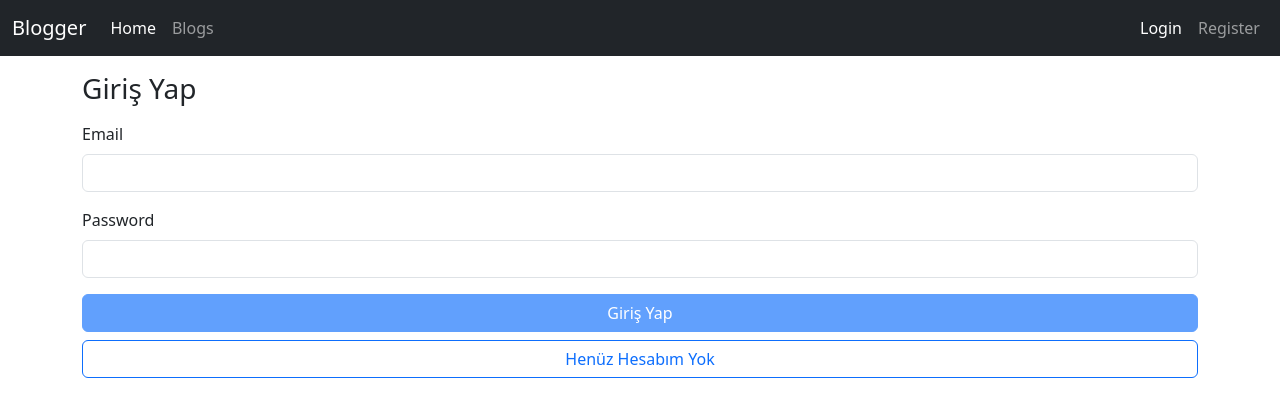
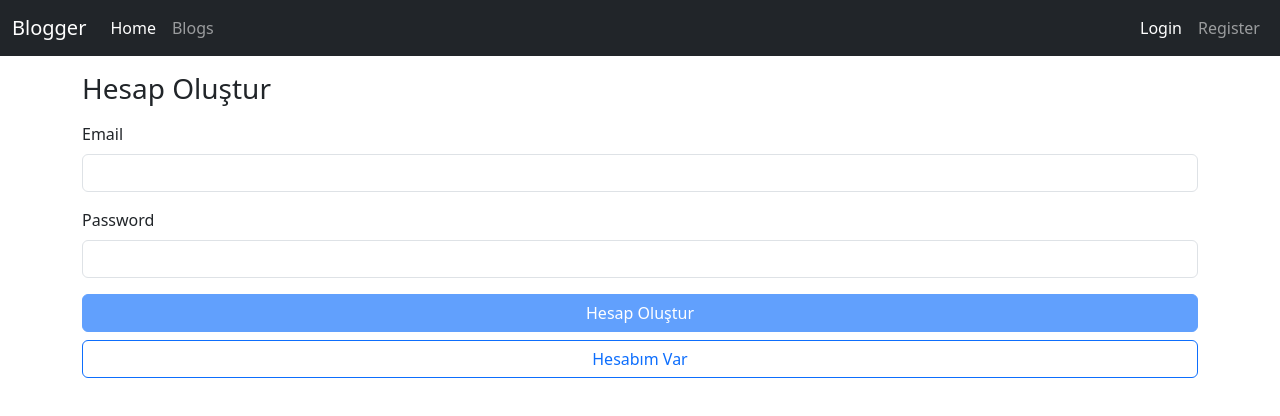
Before and after one commit to umutozkrds/Blogger-Web-Site, an Angular app: page /auth in a window 1280 px wide. Shown: the top 416 px of the page. Built offline with nearby package versions, Linux system fonts and the light colour scheme.

Commit message:
some adjustments have been made

```diff
--- a/src/app/auth/auth.component.ts
+++ b/src/app/auth/auth.component.ts
@@ -14,7 +14,7 @@ import { Router } from '@angular/router';
   styleUrl: './auth.component.css'
 })
 export class AuthComponent implements OnInit {
-  isLogin: boolean = true;
+  isLogin: boolean = false;
   error: string = "";
 
   constructor(
--- a/src/app/create-blog/create-blog.component.ts
+++ b/src/app/create-blog/create-blog.component.ts
@@ -4,6 +4,7 @@ import { Blog } from '../models/blog.model';
 import { BlogService } from '../services/blog.service';
 import { v4 as uuidv4 } from 'uuid';
 import { error } from 'console';
+import { Router } from '@angular/router';
 
 @Component({
   selector: 'app-create-blog',
@@ -19,7 +20,8 @@ export class CreateBlogComponent implements OnInit{
 
 
   constructor(
-    private blogService : BlogService
+    private blogService: BlogService,
+    private route : Router
   ) {
 
   }
@@ -43,6 +45,7 @@ export class CreateBlogComponent implements OnInit{
       next: (response) => {
         console.log('Blog başarıyla oluşturuldu:', response, blog);
         form.reset();
+        this.route.navigate(["/"])
       },
       error: (err) => {
         console.error('Blog oluşturulurken hata oluştu:', err.message);
--- a/src/app/services/auth.service.ts
+++ b/src/app/services/auth.service.ts
@@ -51,7 +51,7 @@ export class AuthService {
     )
   }
 
-  private handleUser(email : string , localId : string, idToken: string, expiresIn : string) {
+  private handleUser( email : string , localId : string, idToken: string, expiresIn : string) {
     const expirationDate = new Date(new Date().getTime() + (+expiresIn * 1000))
     const user = new User(
           email,
```
